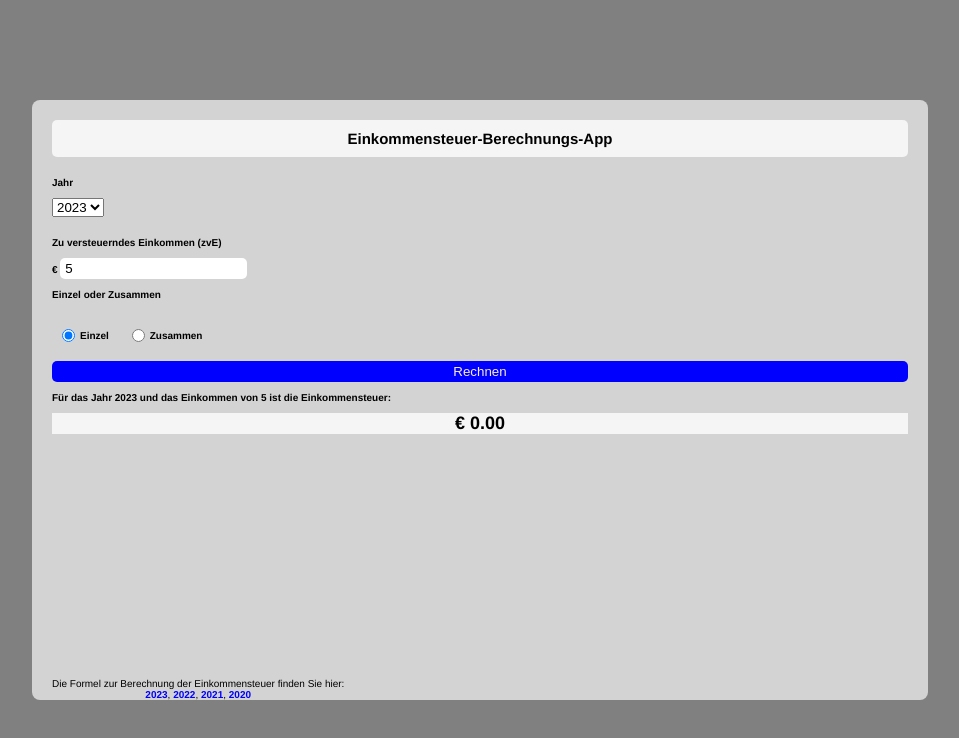
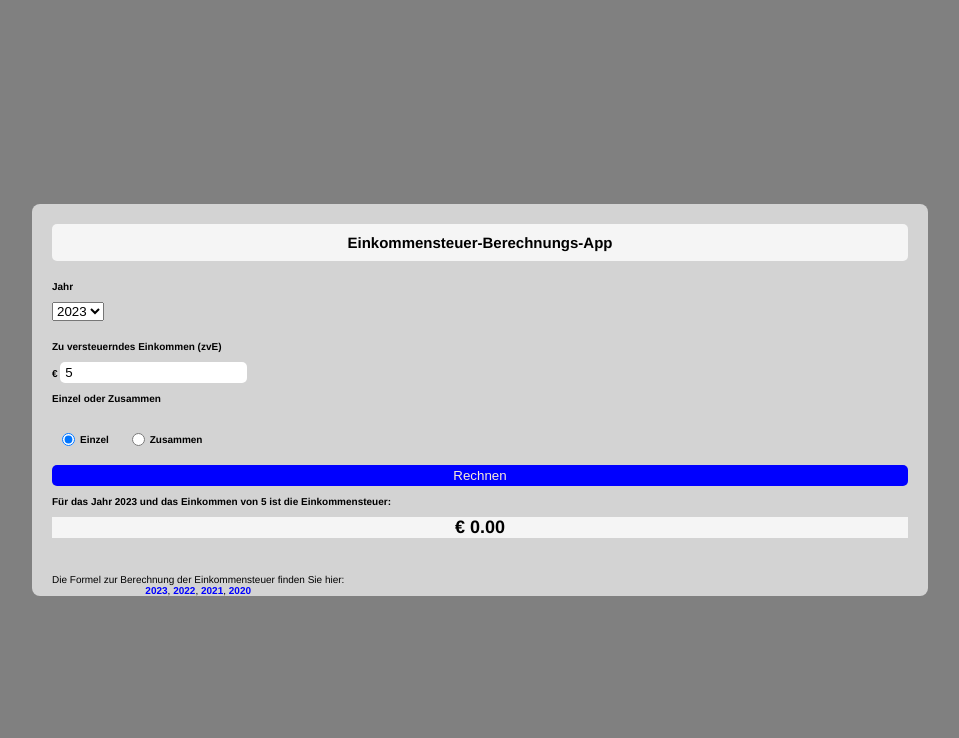
Before and after one commit to MariaRiosNavarro/income-tax-calculation, a plain HTML site: page index.html in a window 1280 px wide. Both pictures are taken after typing "5" into the empty fields and a click on the input "Rechnen". Shown: the whole page, without its empty margins (160-1119 px from the left). Drawn offline with Linux system fonts and the light colour scheme.

Commit message:
add fotos

```diff
--- a/assets/css/styles.css
+++ b/assets/css/styles.css
@@ -25,7 +25,7 @@ form {
   background-color: lightgray;
   padding: 2rem;
   border-radius: 8px;
-  height: 75%;
+  height: auto;
   position: relative;
 }
 
@@ -74,10 +74,18 @@ input {
   margin-top: 2rem;
 }
 
+.output-container {
+  height: 8rem;
+}
+
 .info {
   position: absolute;
   bottom: 0;
   text-align: center;
+  display: flex;
+  flex-direction: column;
+  justify-content: center;
+  align-items: center;
 }
 
 .output,
--- a/assets/js/main.js
+++ b/assets/js/main.js
@@ -157,11 +157,11 @@ const calculateTax = () => {
   if (income2 === 0) {
     // only 1 person
     roundTax = tax.toFixed(2); //-round only to output
-    outputContainer.innerHTML = `<h3>Für das Jahr ${year} und das Einkommen von ${income} ist die  Einkommen­steuer:</h3><p class="output"><span class="big">€</span> ${roundTax}<p> <br> `;
+    outputContainer.innerHTML = `<h3>Für das Jahr ${year} und das Einkommen von ${income} ist die  Einkommen­steuer:</h3><p class="output"><span class="big">€</span> ${roundTax}<p>`;
   } else {
     // 2 person
-    outputContainer.innerHTML = `<h3>Für das Jahr ${year} und die Einkommen von ${income1} und die Einkommen von ${income2} ist die Einkommen­steuer:</h3><p class="output"><span class="big">€</span> ${roundTax}<p> <br> `;
     roundTax = (tax * 2).toFixed(2); //-round only to output
+    outputContainer.innerHTML = `<h3>Für das Jahr ${year} und die Einkommen von ${income1} und die Einkommen von ${income2} ist die Einkommen­steuer:</h3><p class="output"><span class="big">€</span> ${roundTax}<p>`;
   }
 };
 
--- a/index.html
+++ b/index.html
@@ -72,6 +72,7 @@
         <div class="output-container" data-js="output-container"></div>
         <div class="info">
           <p>Die Formel zur Berechnung der Einkommensteuer finden Sie hier:</p>
+          <div>
             <a
               href="https://www.finanz-tools.de/einkommensteuer/berechnung-formeln/2023"
               target="_blank"
@@ -93,6 +94,7 @@
               >2020</a
             >
           </div>
+        </div>
       </form>
     </main>
     <footer></footer>
```
Also changed, not shown: 1 other file. Lines whose indentation alone changed are shown as unchanged.
